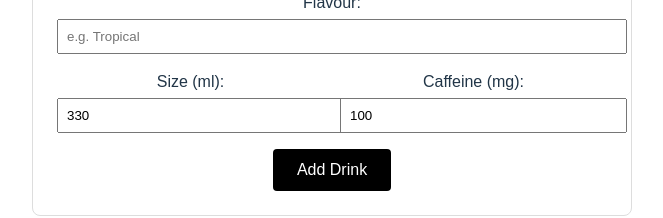
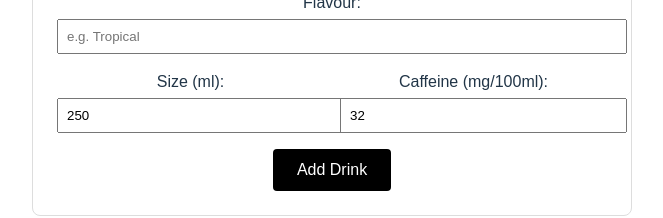
Before and after one commit to SamanAshoori/drink_tracker, a Svelte app in the folder frontend/: page / in a window 1280 px wide. Shown: the part 378-596 px from the top of the page, without its empty margins (308-971 px from the left). Built offline with nearby package versions, Linux system fonts and the light colour scheme; no server answers.

Commit message:
calculate total caffeine content on drink creation and update form to use caffeine density

```diff
--- a/frontend/src/App.svelte
+++ b/frontend/src/App.svelte
@@ -9,8 +9,8 @@
   // Form Data
   let selectedBrandId = "";
   let flavour = "";
-  let size = 330;
-  let caffeine = 100;
+  let size = 250;
+  let caffeinedensity = 32; // Red Bull has ~32mg/100ml
 
   // Load data on startup
   onMount(async () => {
@@ -36,7 +36,7 @@
       brand_id: parseInt(selectedBrandId),
       flavour: flavour,
       size_ml: size,
-      caffeine_mg: caffeine
+      caffeine_per_100ml: caffeinedensity
     };
 
     const res = await fetch('http://127.0.0.1:8000/api/drinks', {
@@ -95,7 +95,7 @@
 
       <div class="row">
         <label>Size (ml): <input type="number" bind:value={size} /></label>
-        <label>Caffeine (mg): <input type="number" bind:value={caffeine} /></label>
+        <label>Caffeine (mg/100ml): <input type="number" bind:value={caffeinedensity} /></label>
       </div>
 
       <button type="submit">Add Drink</button>
```
Also changed, not shown: 1 other file (tests, documents, lock files or other folders).
